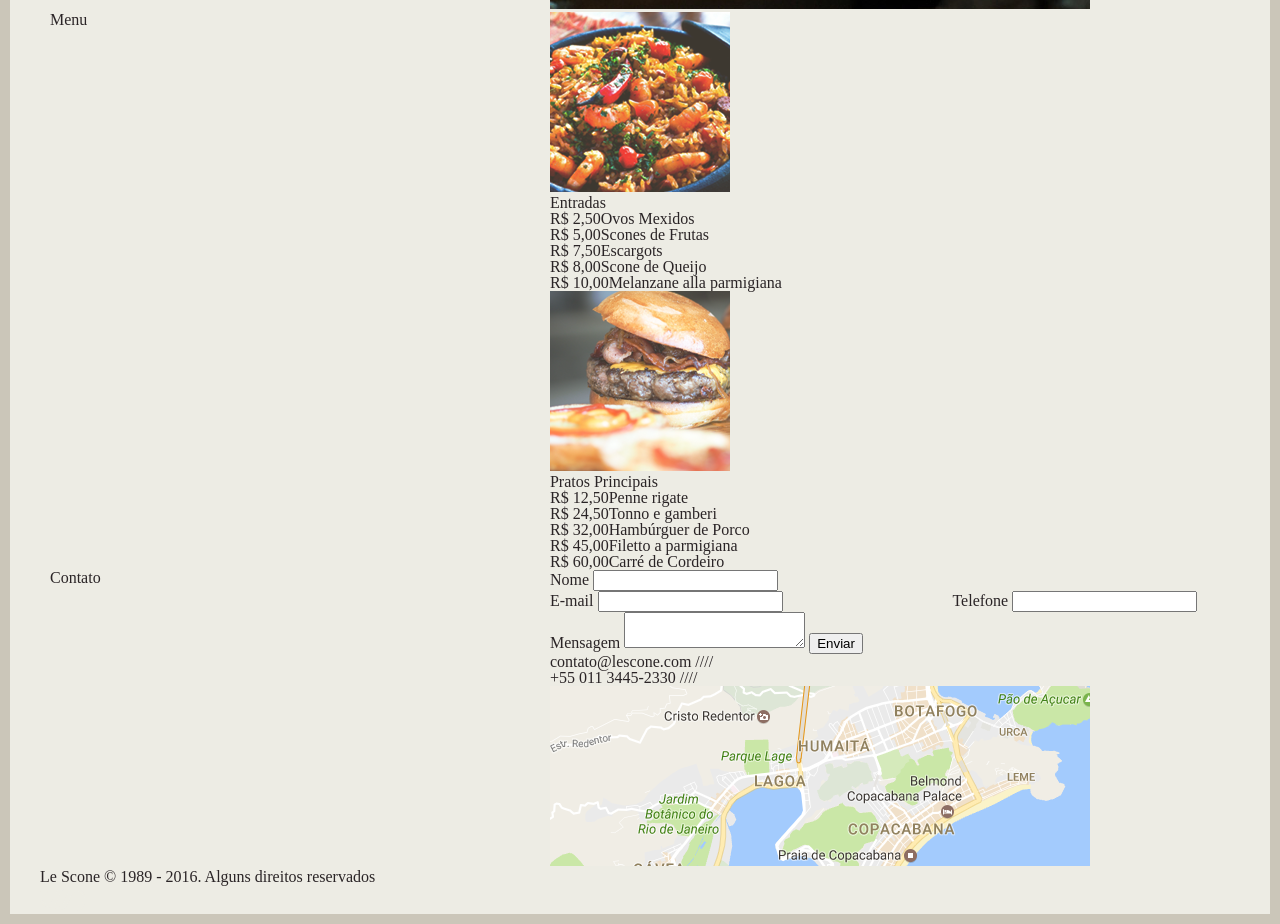
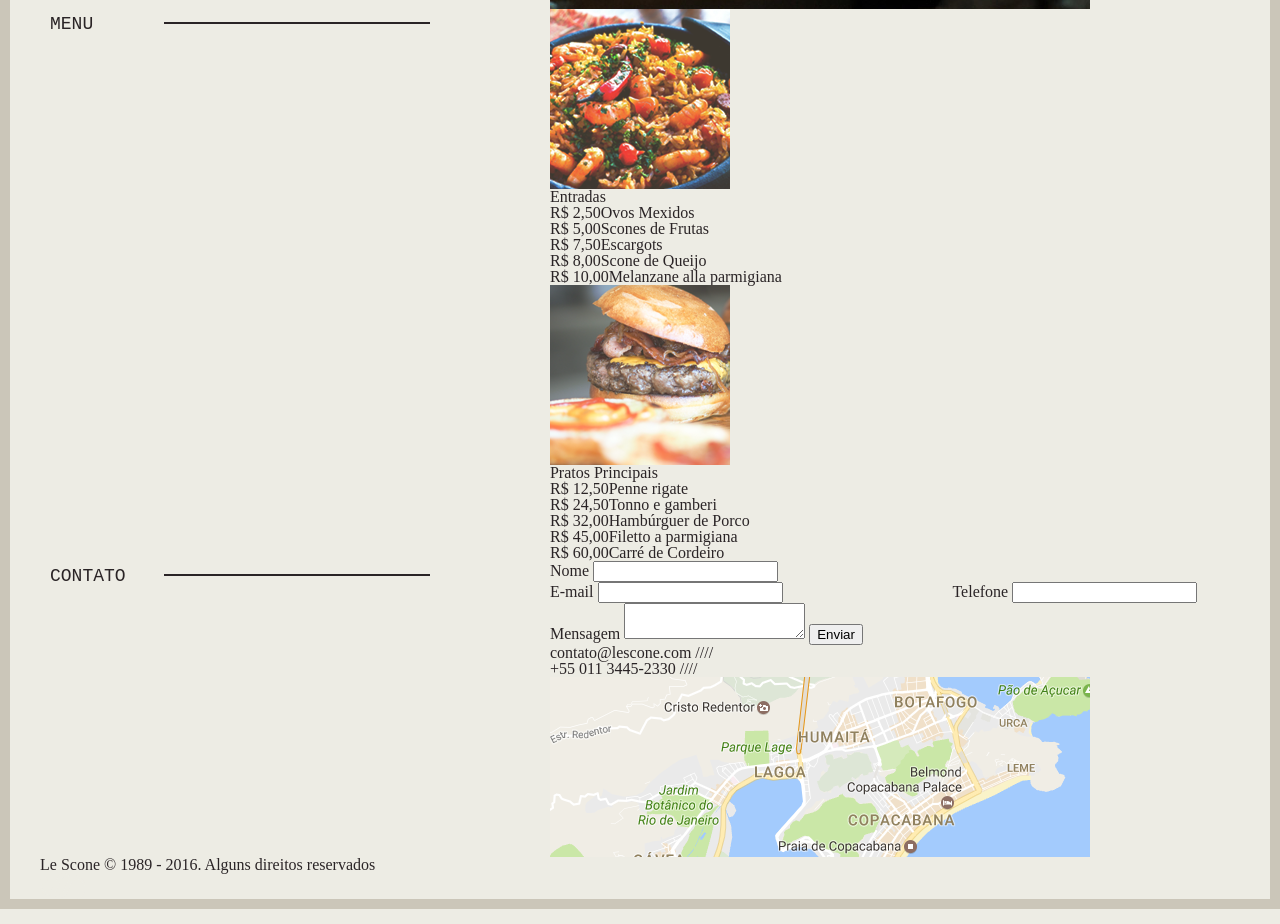
Before and after one commit to pedrobissetti/LeScone, a website: page index.html in a window 1280 px wide. Shown: the part 701-1625 px from the top of the page. Drawn offline with Linux system fonts and the light colour scheme; a web font is replaced by a local one.

Commit message:
estilo-geral-finalizado

```diff
--- a/css/scss/_geral.scss
+++ b/css/scss/_geral.scss
@@ -3,6 +3,38 @@ body {
   background: $bege-claro;
   border: 10px solid $bege-medio;
   color: $cinza;
+  @include d(s) {
+    border: none;
+  }
+}
+
+img {
+  display: block;
+  max-width: 100%;
+}
+
+p {
+  @include tipo-1(18);
+}
+
+.titulo {
+  @include tipo-1(18);
+  text-transform: uppercase;
+  @include d(s) {
+    margin-bottom: 40px;
+  }
+  &::after {
+    content: '';
+    display: block;
+    width: 75%;
+    float: right;
+    height: 2px;
+    background: $cinza;
+    margin-top: 13px;
+    @include d(m) {
+      width: 60%;
+    }
+  }
 }
 
 // FUNCIONAMENTO
```
Also changed, not shown: css/scss/_intro.scss (added), css/style.css, 1 other file.
